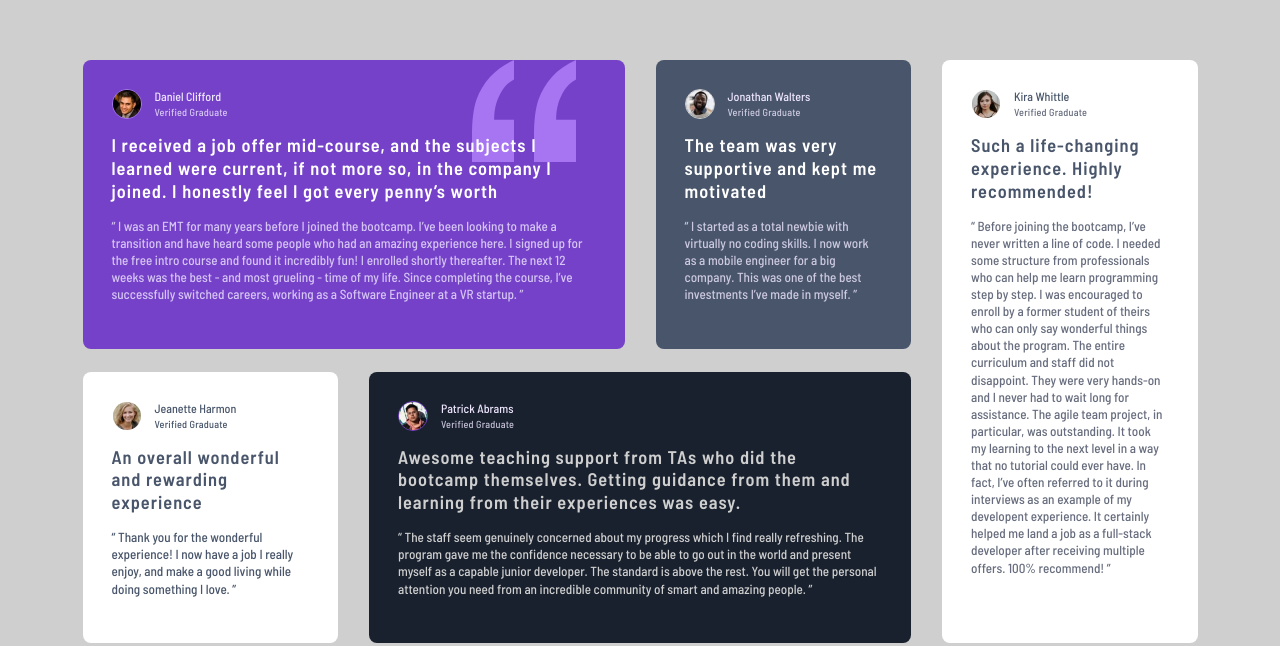
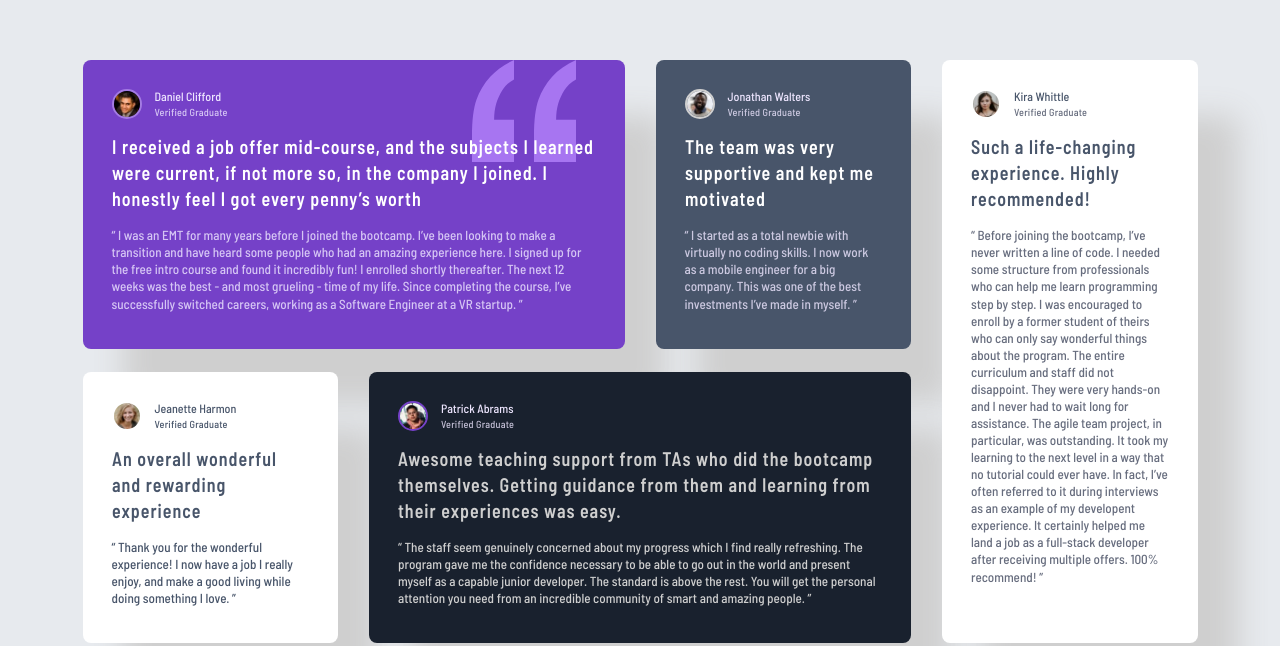
Before and after one commit to Ankia-Fuls/fem-testimonial-grid, a plain HTML site: page index.html in a window 1280 px wide. Shown: the part 196-842 px from the top of the page. Drawn offline with Linux system fonts and the light colour scheme.

Commit message:
Design updated

```diff
--- a/index.html
+++ b/index.html
@@ -12,7 +12,7 @@
 
 <body>
   <main>
-    <section class="daniel">
+    <section class="daniel" tabindex="1">
       <header>
         <img src="./images/image-daniel.jpg" alt="A profile photo of the user Daniel Clifford" />
         <div class="name-information">
@@ -30,7 +30,7 @@
         at a VR startup. ”</p>
     </section>
 
-    <section class="jonathan">
+    <section class="jonathan" tabindex="2">
       <header>
         <img src="./images/image-jonathan.jpg" alt="A profile photo of the user Jonathan Walters" />
         <div class="name-information">
@@ -43,7 +43,7 @@
         for a big company. This was one of the best investments I’ve made in myself. ”</p>
     </section>
 
-    <section class="jeanette">
+    <section class="jeanette" tabindex="3">
       <header>
         <img src="./images/image-jeanette.jpg" alt="A profile photo of the user Jeanette Harmon" />
         <div class="name-information">
@@ -56,7 +56,7 @@
         while doing something I love. ”</p>
     </section>
 
-    <section class="patrick">
+    <section class="patrick" tabindex="4">
       <header>
         <img src="./images/image-patrick.jpg" alt="A profile photo of the user Patrick Abrams" />
         <div class="name-information">
@@ -72,7 +72,7 @@
         incredible community of smart and amazing people. ”</p>
     </section>
 
-    <section class="kira">
+    <section class="kira" tabindex="5">
       <header>
         <img src="./images/image-kira.jpg" alt="A profile photo of the user Kira Whittle" />
         <div class="name-information">
--- a/styles.scss
+++ b/styles.scss
@@ -44,7 +44,7 @@ body {
     font-weight: 500;
     padding: 19.2% 9.33%;
     color: var(--white);
-    background-color: var(--grey-200);
+    background-color: var(--grey-100);
 }
 
 main {
@@ -62,7 +62,7 @@ section {
     border-radius: 0.5rem;
     max-height: 29.25rem;
     overflow-y: scroll;
-
+    box-shadow: 2.54rem 3.462rem 1.923rem var(--grey-200);
 
     header {
         display: flex;
@@ -109,6 +109,7 @@ section {
     color: var(--purple-50-2);
     line-height: 1.3;
 }
+
 
 .jonathan {
     background-color: var(--grey-500);
@@ -208,25 +209,33 @@ section {
     section {
         max-height: 100%;
         padding: 1.8125rem;
+        overflow-y: hidden;
 
         header {
             gap: 0.8125rem;
-            margin-bottom: 0.9375rem;
+            margin-bottom: 1.2rem;
 
             img {
                 width: 1.875rem;
                 height: 1.875rem;
                 border-radius: 50%;
-                border: 0.0625rem solid var(--purple-300-2);
+                border: 0.125rem solid var(--purple-300-2);
             }
         }
     }
 
     .testimonial {
-        font-size: 1.145rem;
+        // font-size: 1.14rem;
+        font-size: 1.12rem;
+        font-weight: 600;
         letter-spacing: 0.0625rem;
-        margin-bottom: 0.9375rem;
-        line-height: 1.25;
+        margin-bottom: 1.2rem;
+        line-height: 1.3;
+        transform: scaleY(1.1)
+    }
+
+    .quote {
+        font-size: 0.82rem;
     }
 
     .daniel {
```
Also changed, not shown: css/styles.css, 1 other file.
